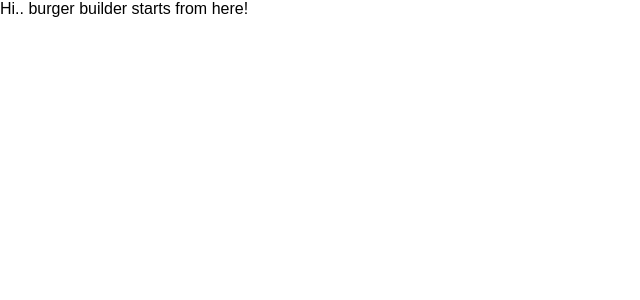
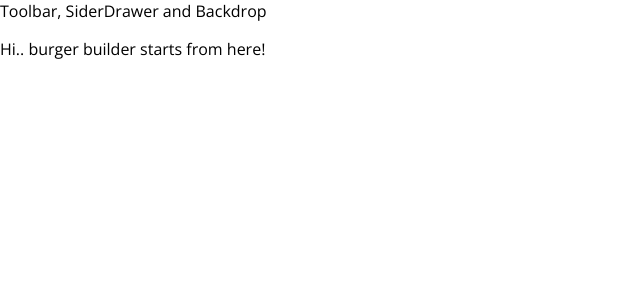
Before and after one commit to amitnashtekar/react-burger, a React app: page / in a window 1280 px wide. Shown: the top 300 px of the page, without its empty margins (0-640 px from the left). Built offline with nearby package versions, Linux system fonts and the light colour scheme.

Commit message:
first functional Layout component created

```diff
--- a/src/App.js
+++ b/src/App.js
@@ -1,12 +1,14 @@
 import React, { Component } from 'react';
+import Layout from '../src/Components/Layout/Layout';
 
 class App extends Component {
   render() {
 
     return (
       <div>
-      Hi.. burger builder starts from here!
-
+        <Layout>
+          <p>Hi.. burger builder starts from here!</p>
+        </Layout>
       </div>
     );
   }
--- /dev/null
+++ b/src/Components/Layout/Layout.js
@@ -0,0 +1,17 @@
+import React from 'react';
+import Aux from '../../HOC/Auxilary';
+
+const Layout = (props) =>  {
+
+    return (
+        <Aux>
+            <div>Toolbar, SiderDrawer and Backdrop</div>
+            <main>
+                {props.children}
+            </main>
+        </Aux>
+
+    )
+}
+
+export default Layout;
--- /dev/null
+++ b/src/HOC/Auxilary.js
@@ -0,0 +1,3 @@
+const Aux = (props) => props.children;
+
+export default Aux;
--- a/src/index.css
+++ b/src/index.css
@@ -1,5 +1,5 @@
 body {
   margin: 0;
   padding: 0;
-  font-family: sans-serif;
+  font-family: 'Open Sans', sans-serif;
 }
```
